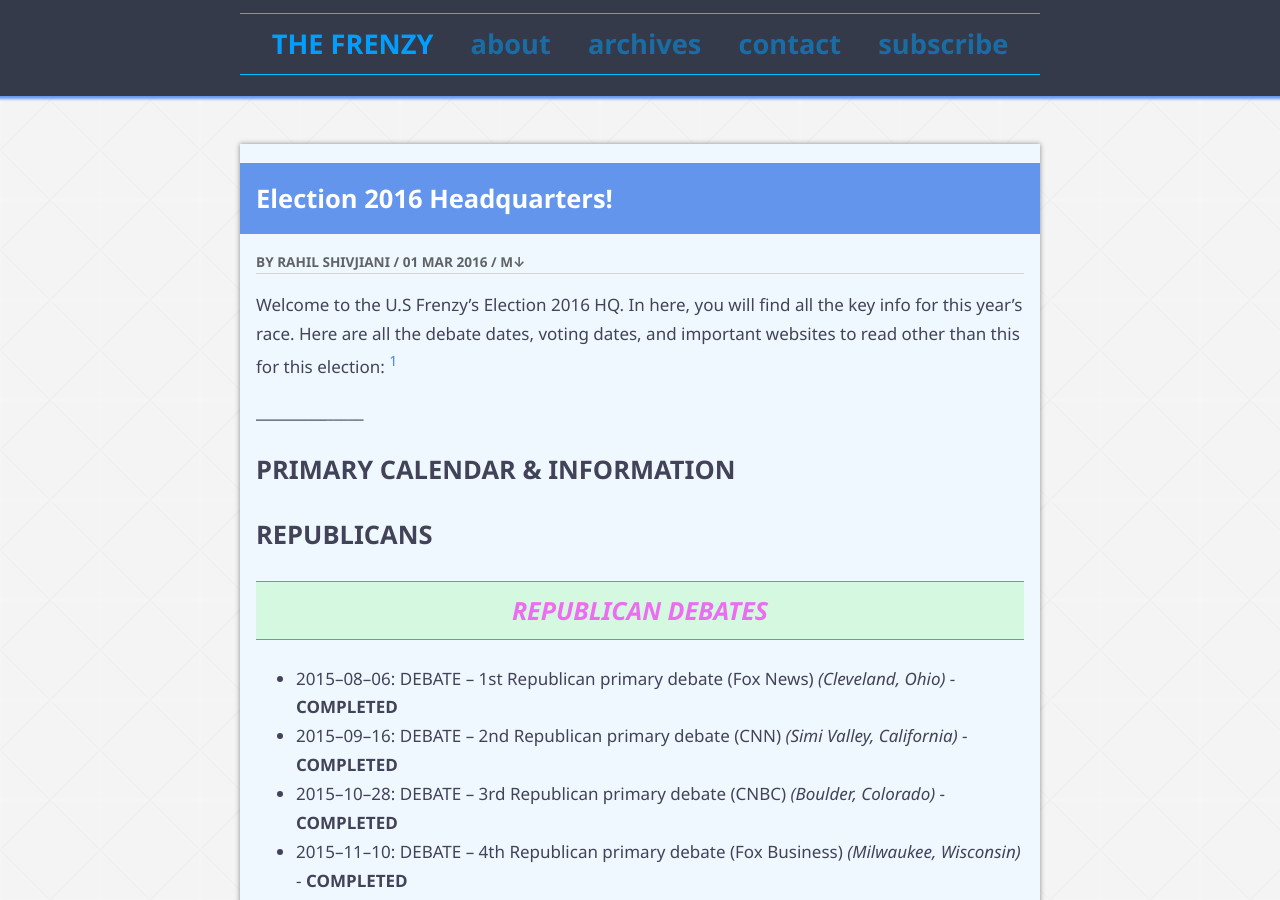
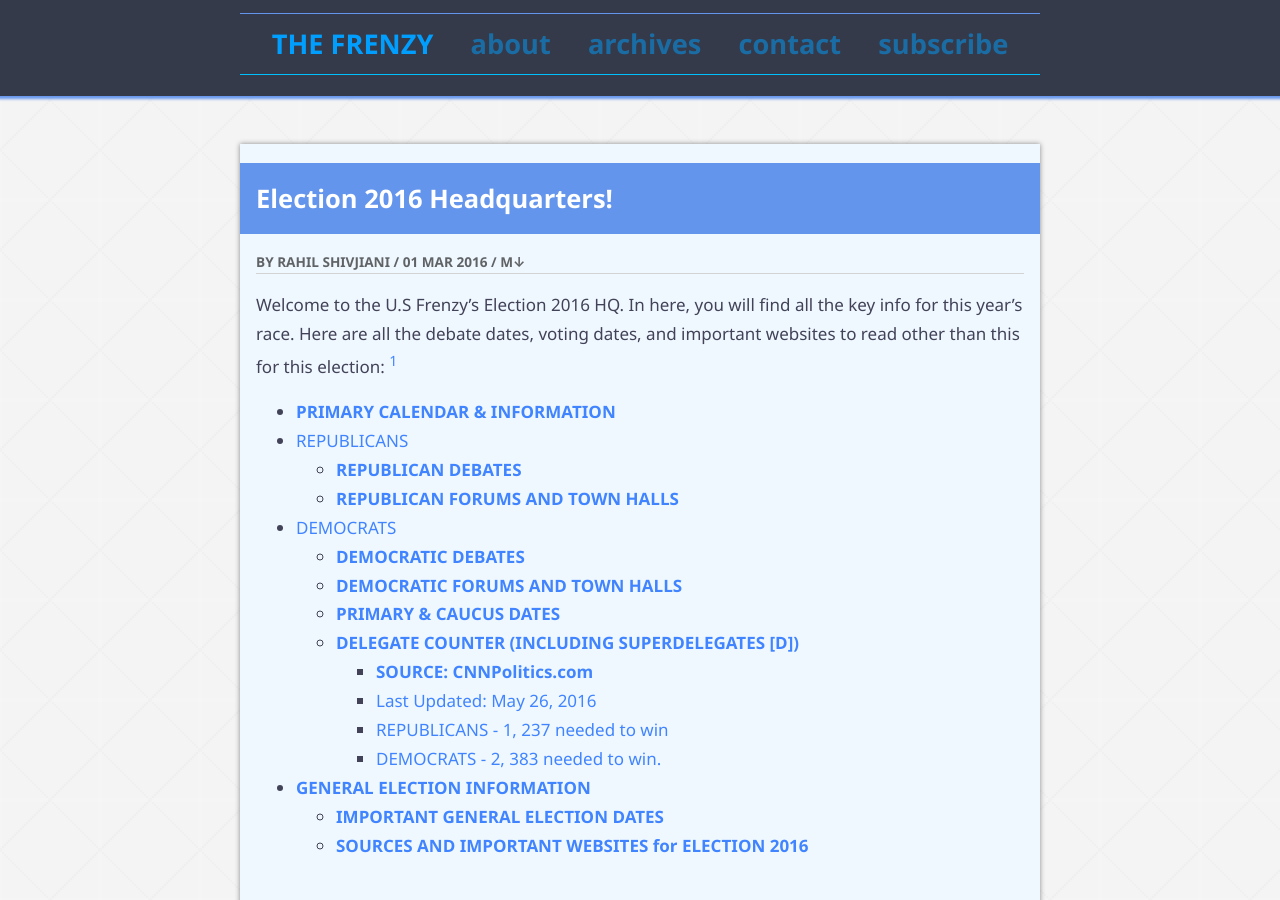
Before and after one commit to rshivjiani/rshivjiani.github.io, a Jekyll site: the page built from _posts/2016-03-01-election-hq.md, in a window 1280 px wide and 900 px high. Built offline with Jekyll 4.4.1, drawn with Linux system fonts in a browser that asks for light colours; some of the changed lines change nothing that is shown.

Commit message:
Added more code to make table of contents function, maybe

```diff
--- a/_posts/2016-03-01-election-hq.md
+++ b/_posts/2016-03-01-election-hq.md
@@ -5,9 +5,11 @@ layout: post
 
 Welcome to the U.S Frenzy's Election 2016 HQ. In here, you will find all the key info for this year's race. Here are all the debate dates, voting dates, and important websites to read other than this for this election: [^1]
 
+* TOC
 {:toc}
 
  <!--more-->
+
 ___________________________________
 
 ## **PRIMARY CALENDAR & INFORMATION**
@@ -15,8 +17,6 @@ ___________________________________
 ## REPUBLICANS
 
 ### **REPUBLICAN DEBATES**
-
-<!--more-->
 
 - 2015–08–06: DEBATE – 1st Republican primary debate (Fox News) *(Cleveland, Ohio)* -  **COMPLETED**
 - 2015–09–16: DEBATE – 2nd Republican primary debate (CNN) *(Simi Valley, California)* -  **COMPLETED**
```
